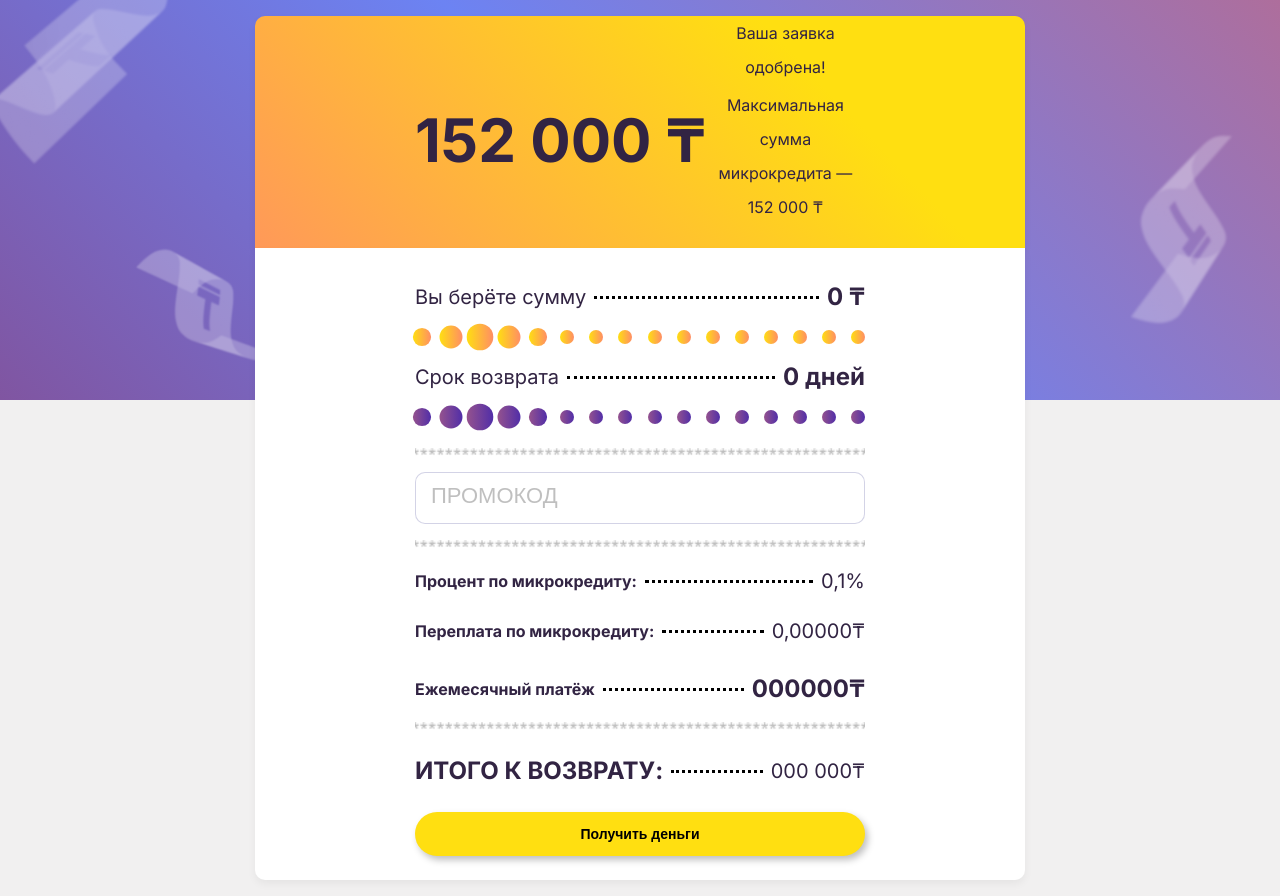
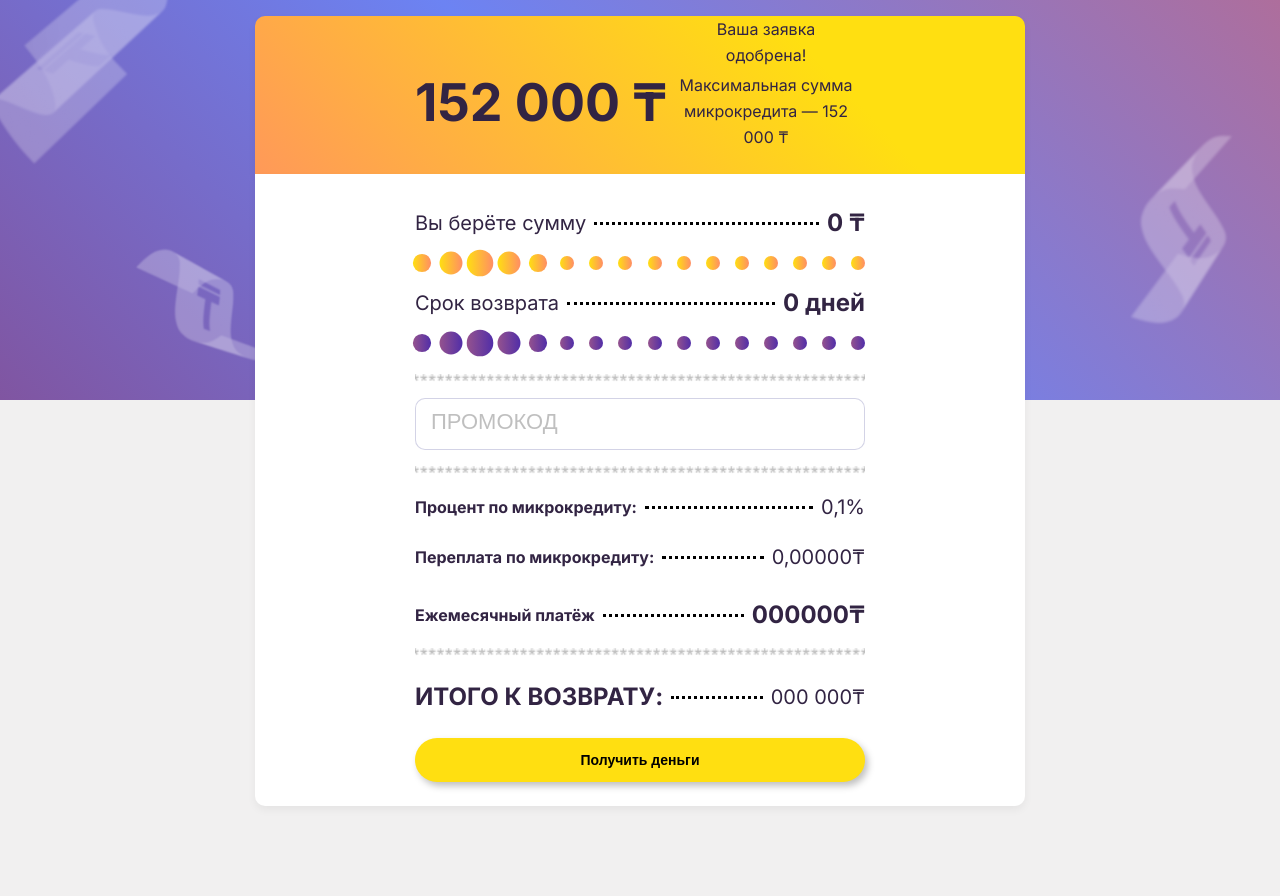
Before and after one commit to nmibragimov7/aqsha-ber, a Nuxt app: page /approved in a window 1280 px wide. After the commit the page ends 822 px from the top, so only its background shows below. Built offline with nearby package versions, Linux system fonts and the light colour scheme.

Commit message:
fix: fix approved page

```diff
--- a/pages/approved/index.vue
+++ b/pages/approved/index.vue
@@ -3,10 +3,10 @@
     <Header v-if='isDesktop' logo-small/>
     <div class='container py-3 page--wrap'>
       <div class='page__header d-flex flex-column align-items-center'>
-        <div class="page__inner-container text-center page__header--inner">
+        <div class="page__inner-container page__header--inner" :class='{"text-center": !isDesktop}'>
           <h3 class='page__title m-0' :class='{"mt-3": !isDesktop}'>152 000 ₸</h3>
-          <div :class='{"my-4 ml-1": isDesktop}'>
-            <p class='m-0' :class='{"mb-1": !isDesktop}'>Ваша заявка одобрена!</p>
+          <div :class='{"my-4 ml-1": isDesktop}' style='line-height: 26px'>
+            <p class='m-0 px-2' :class='{"mb-1": !isDesktop}'>Ваша заявка одобрена!</p>
             <p class='m-0 px-2' :class='{"mb-4": !isDesktop}'>
               Максимальная сумма микрокредита — 152 000 ₸
             </p>
@@ -137,7 +137,7 @@ export default {
 
   &__title {
     font-weight: 800;
-    font-size: 60px;
+    font-size: 52px;
     line-height: 70px;
     white-space: nowrap;
   }
```
